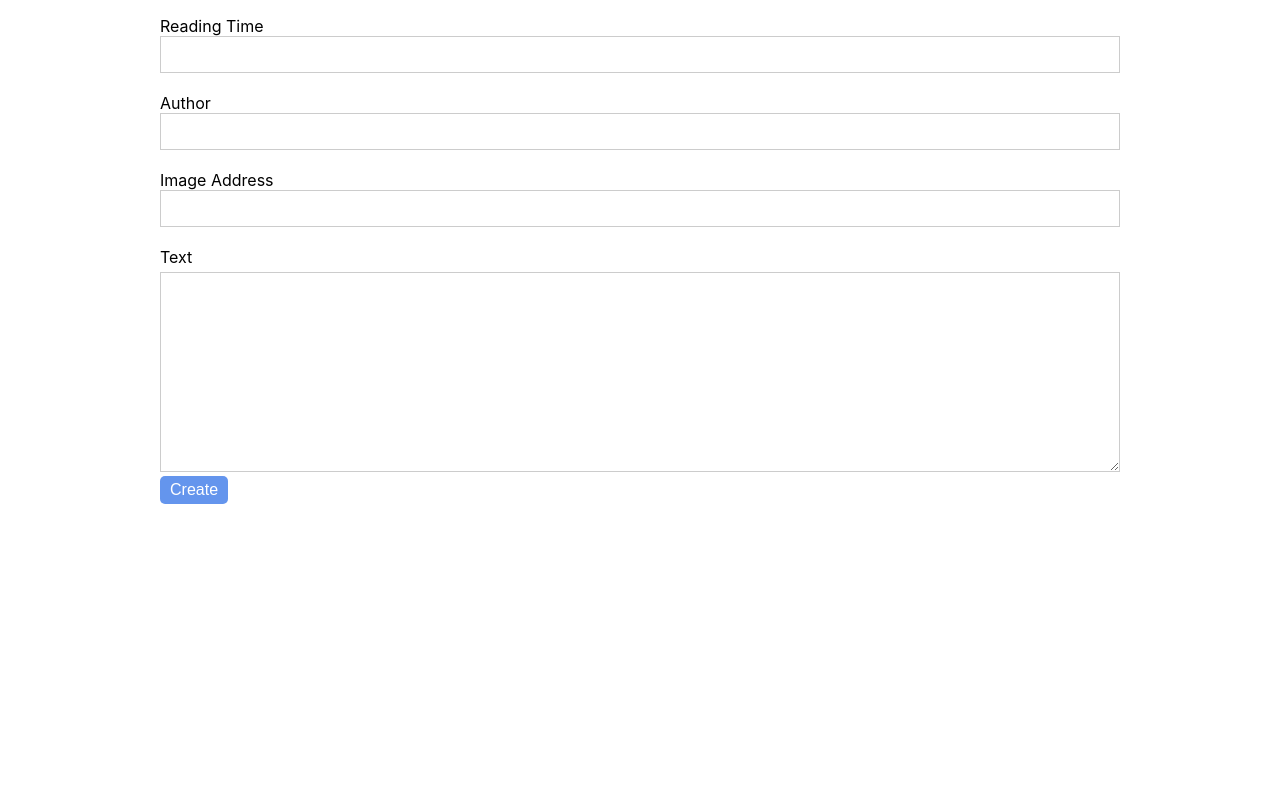
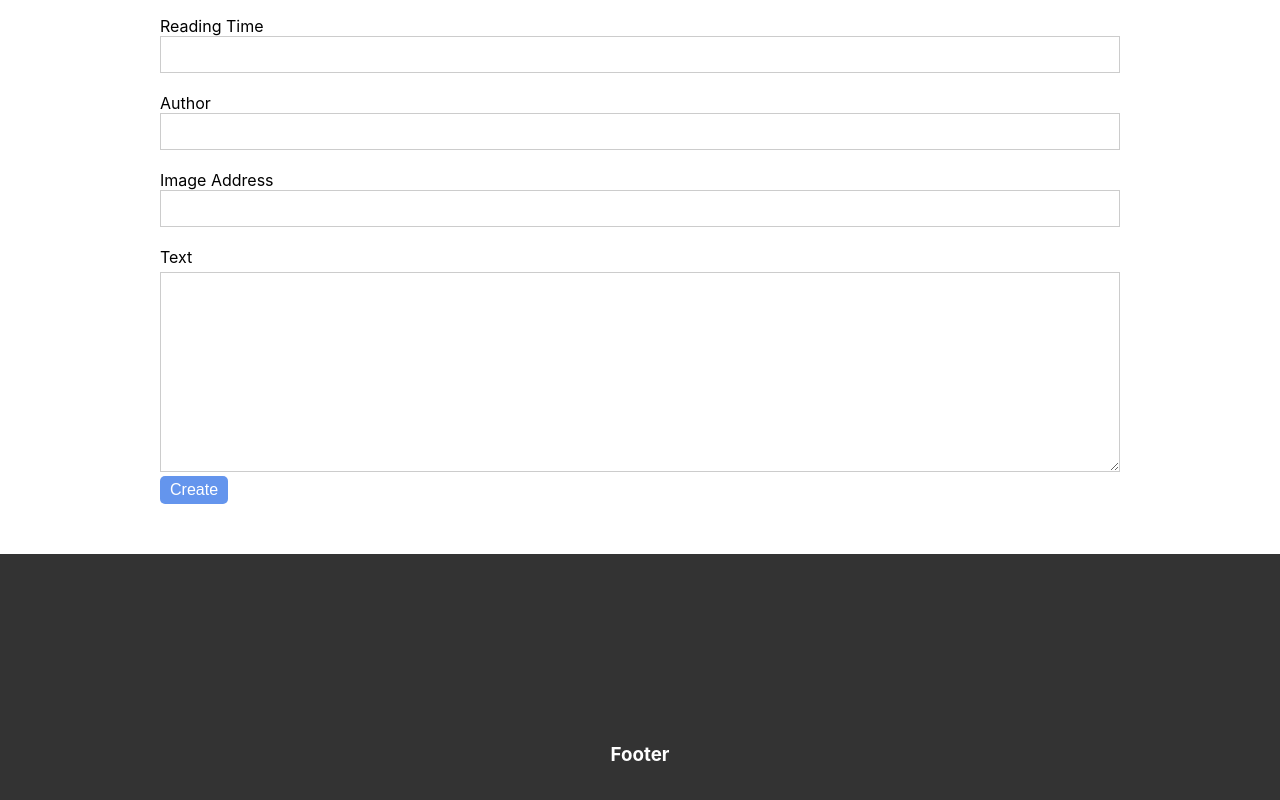
Before and after one commit to mohammadreza-abouali/react-article, a React (Create React App) app: page /create-article in a window 1280 px wide. Shown: the part 302-1102 px from the top of the page. Before the commit the page ends 806 px from the top, so only its background shows below. Built offline with nearby package versions, Linux system fonts and the light colour scheme.

Commit message:
Update article creation and styles

```diff
--- a/src/Pages/createArticles/CreateArticle.jsx
+++ b/src/Pages/createArticles/CreateArticle.jsx
@@ -4,6 +4,7 @@ import styled from "./createArticle.module.css";
 import Input from "../../components/input/Input";
 import Textarea from "../../components/textarea/Textarea";
 import axios from "axios";
+import Footer from "../../components/Footer/Footer";
 
 function CreateArticle() {
   const [article, setArticle] = useState({
@@ -133,6 +134,7 @@ function CreateArticle() {
             </p>
           )}
         </div>
+        <Footer />
       </div>
     </>
   );
--- a/src/Pages/home/home.module.css
+++ b/src/Pages/home/home.module.css
@@ -20,7 +20,7 @@
   width: 23%;
 }
 
-/* Tablet */
+
 @media (max-width: 992px) {
   .articles {
     gap: 20px 0;
@@ -31,7 +31,7 @@
   }
 }
 
-/* Mobile */
+
 @media (max-width: 576px) {
   .homeWrapper h2 {
     margin-top: 24px;
```
